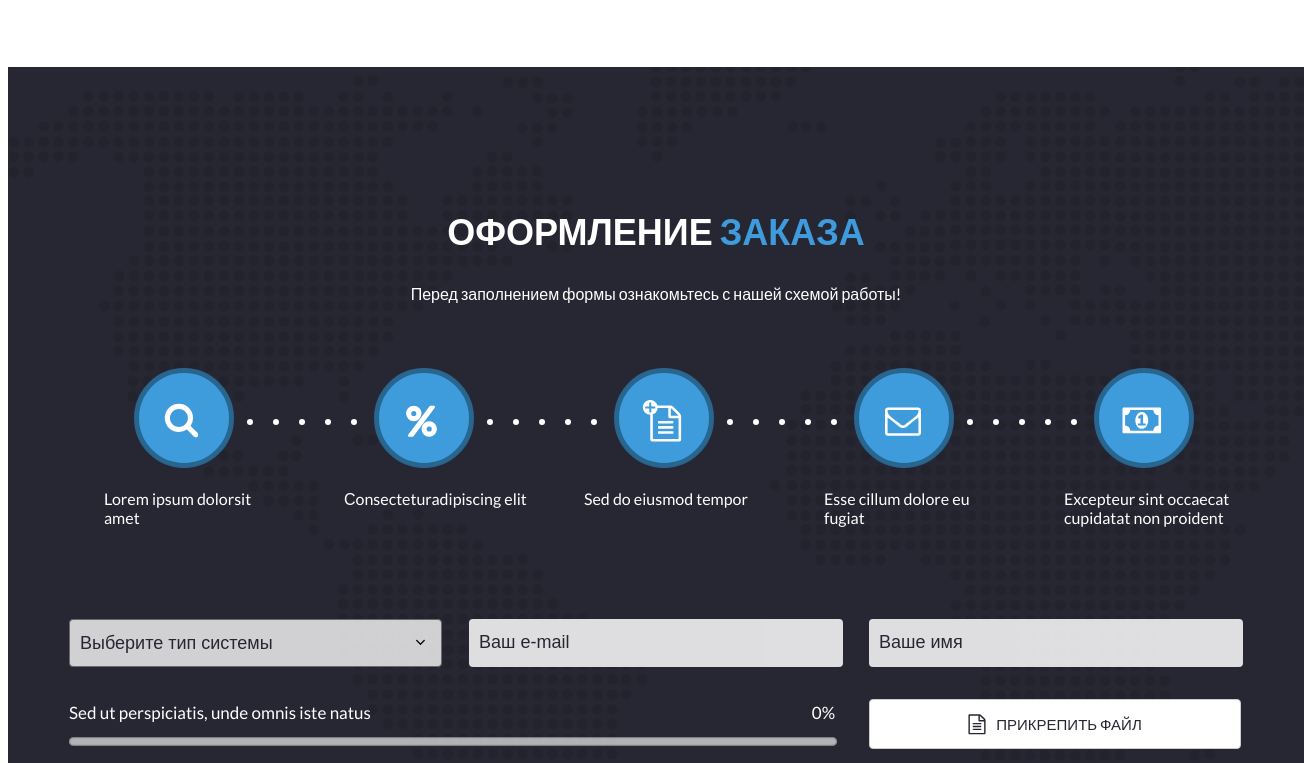
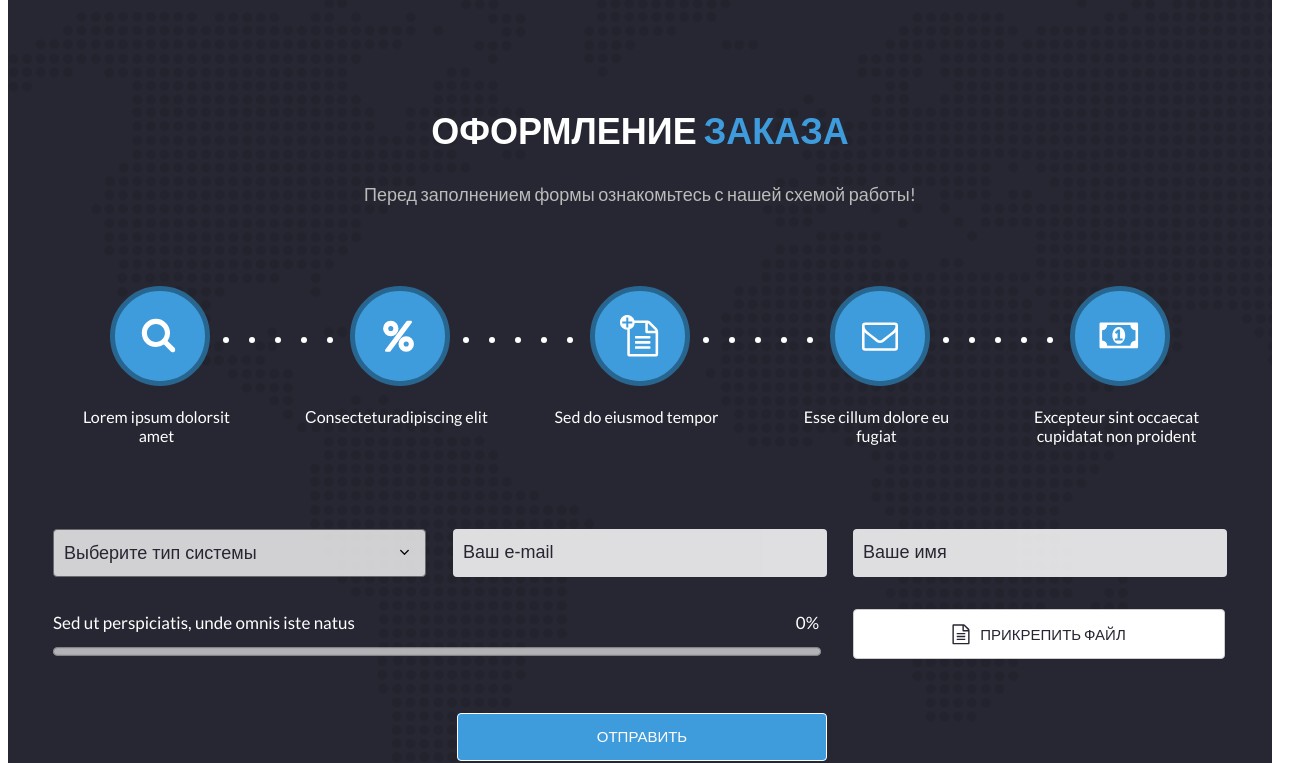
Before and after one commit to skorokhodtatiana/clerkgroup_test_task, a React (Vite) app in the folder test_task/: page / in a window 1280 px wide. Shown: the part 860-1623 px from the top of the page, 1304 px wide, since content can reach past the window. Built offline with nearby package versions, Linux system fonts and the light colour scheme; a web font is replaced by a local one.

Commit message:
changed styles

```diff
--- a/test_task/src/components/processing/Processing.scss
+++ b/test_task/src/components/processing/Processing.scss
@@ -1,17 +1,18 @@
 $footer-bg: #272733;
 $blue-color: #3E9CDC;
+$second-title: #BBBBBB;
 
 .processing {
 	display: flex;
 	flex-direction: column;
 	align-items: center;
-	padding-bottom: 9.5rem;
+	padding-bottom: 5.5rem;
 	background-image: url('../../assets/images/footer-bg.svg');
 	background-color: $footer-bg;
 	background-size: cover;
 
 	&__title {
-		padding-top: 7rem;
+		padding-top: 5.5rem;
 		color: white;
 		font-size: 36px;
 
@@ -21,14 +22,15 @@ $blue-color: #3E9CDC;
 	}
 
 	&__title-second {
-		margin-bottom: 4rem;
-		color: white;
+		margin-bottom: 5rem;
+		color: $second-title;
+		font-size: 18px;
 	}
 
 	&__steps {
 		display: flex;
-		margin-bottom: 5.5rem;
-		padding-left: 6rem;
+		margin-bottom: 5rem;
+		padding-left: 3rem;
 
 		.last-item {
 			display: none;
@@ -50,6 +52,7 @@ $blue-color: #3E9CDC;
 		right: 25rem;
 		width: 370px;
 		height: 48px;
+		font-size: 15px;
 		background-color: $blue-color;
 		color: white;
 		border: 1px solid white;
--- a/test_task/src/components/step/Step.scss
+++ b/test_task/src/components/step/Step.scss
@@ -7,19 +7,20 @@ $blue-color: #3E9CDC;
 	grid-template-rows: auto 60px;
 
 	&__image {
+		margin-left: 1rem;
 		position: relative;
 	}
 
 	&__icon {
 		position: absolute;
-		top: 25%;
-		right: 25%;
+		top: 22%;
+		right: 10%;
 	}
 
 	&__dots {
 		display: flex;
 		align-items: center;
-
+		margin-left: 1rem;
 	}
 
 	&__dot {
@@ -42,5 +43,6 @@ $blue-color: #3E9CDC;
 		align-self: start;
 		width: 185px;
 		color: white;
+		text-align: center;
 	}
 }
```
